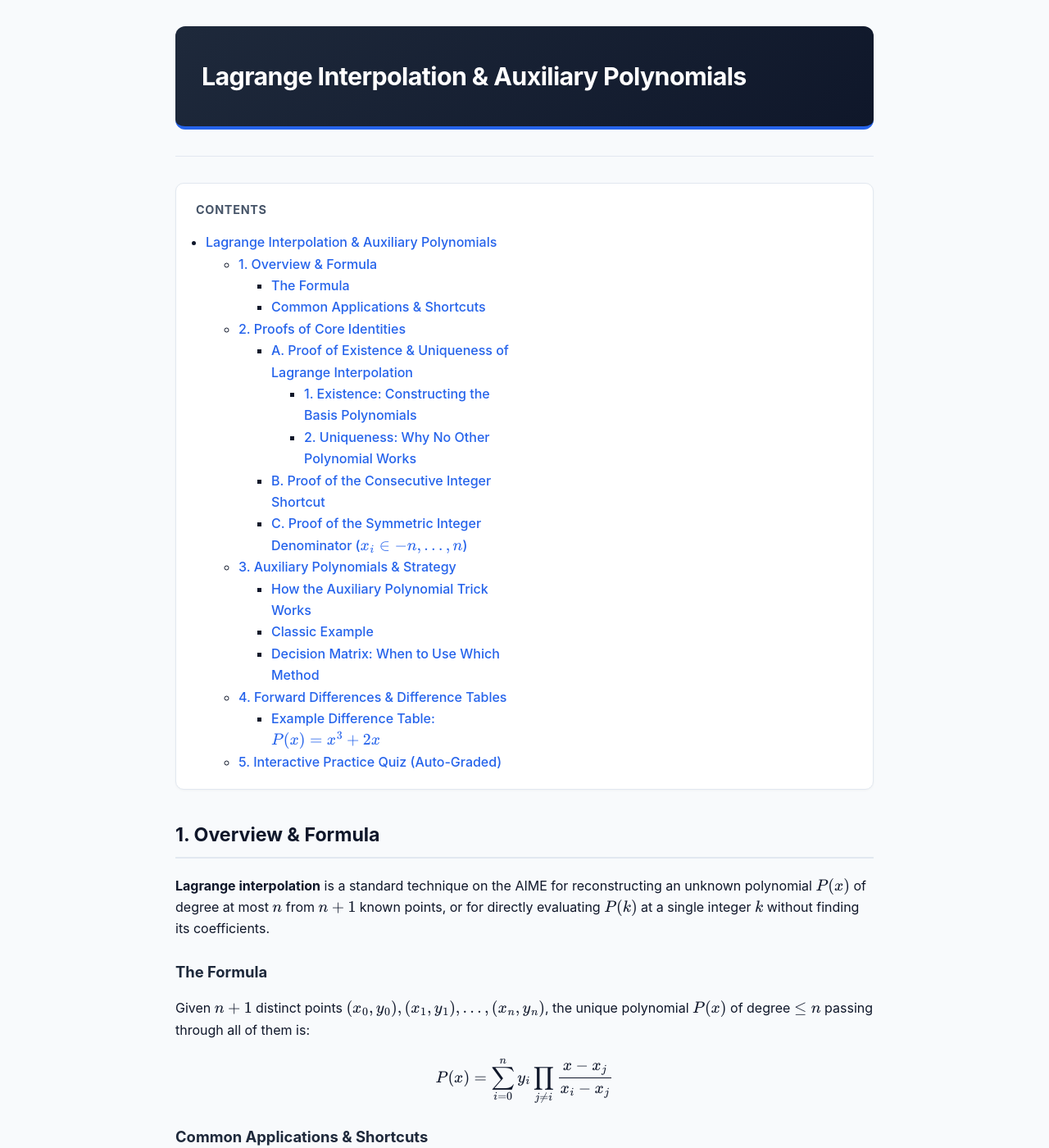
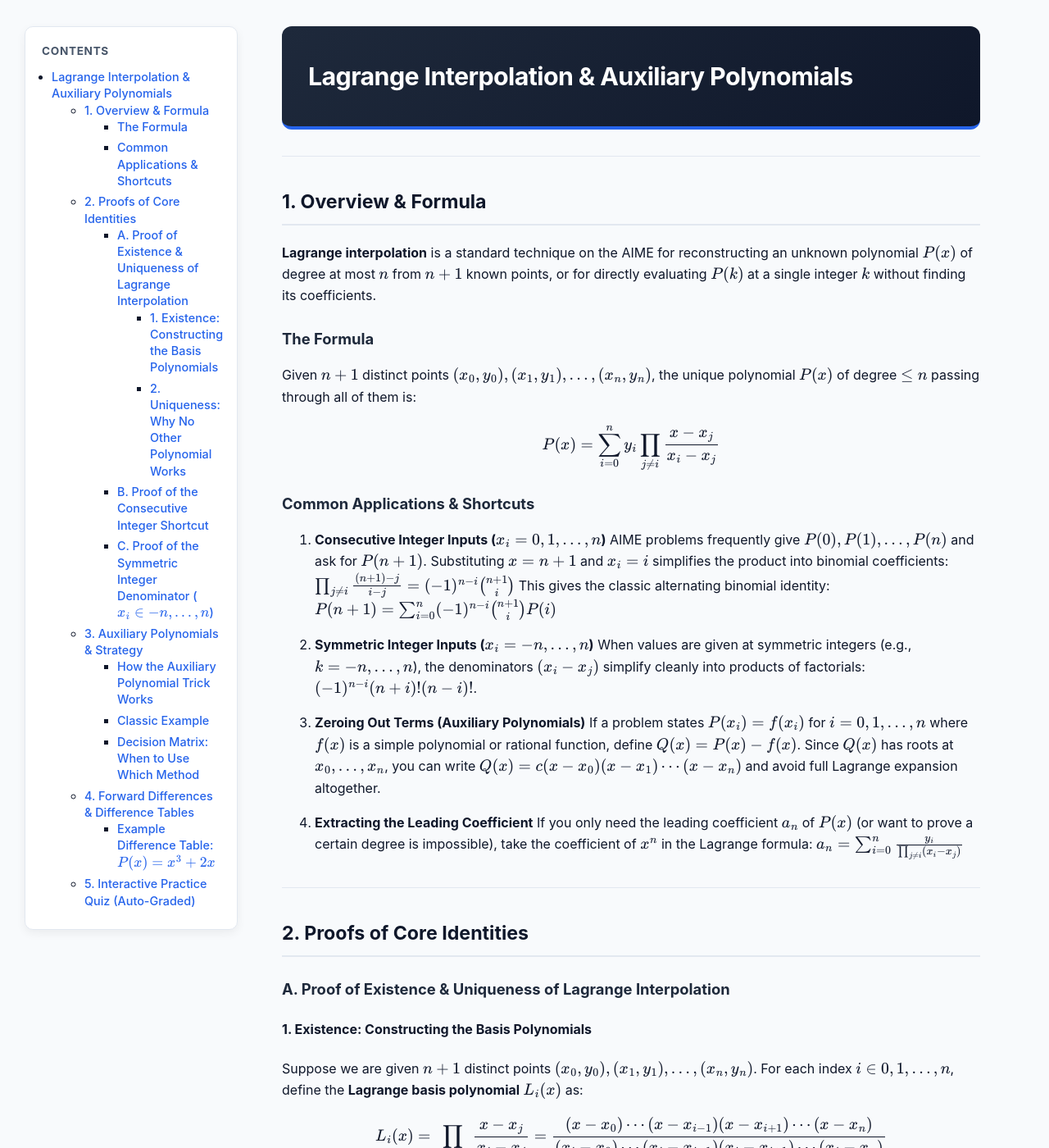
Before and after one commit to yhuang912/aime, a Jekyll site: the page built from aime-lagrange-interpolation-guide-v2.md, in a window 1280 px wide and 1400 px high. Shown: the whole window at 82% size. Built offline with Jekyll 4.4.1, drawn with Linux system fonts in a browser that asks for light colours; our own code applies the rules of GitHub Pages for plain Markdown files.

Commit message:
floating ToC

```diff
--- a/assets/css/style.css
+++ b/assets/css/style.css
@@ -157,6 +157,7 @@ ul.task-list {
 
 
 /* Kramdown Auto-Generated Table of Contents */
+/* Default (Mobile & Narrow Screens): Inline box above Section 1 */
 #markdown-toc {
   background: var(--surface);
   border: 1px solid var(--border);
@@ -164,20 +165,23 @@ ul.task-list {
   padding: 1.25rem 1.5rem 1.25rem 2.25rem;
   margin: 1.75rem auto;
   box-shadow: 0 1px 3px rgba(0, 0, 0, 0.04);
-  display: grid;
-  grid-template-columns: repeat(auto-fit, minmax(250px, 1fr));
-  gap: 0.4rem 1.5rem;
 }
 
 #markdown-toc::before {
   content: "CONTENTS";
-  grid-column: 1 / -1;
-  margin: 0 0 0.5rem -0.75rem;
-  font-size: 0.9rem;
+  display: block;
+  margin: 0 0 0.65rem -0.75rem;
+  font-size: 0.85rem;
   font-weight: 700;
   text-transform: uppercase;
   letter-spacing: 0.05em;
   color: var(--muted);
+}
+
+#markdown-toc li {
+  margin-bottom: 0.35rem;
+  font-size: 0.9rem;
+  line-height: 1.4;
 }
 
 #markdown-toc a {
@@ -189,3 +193,24 @@ ul.task-list {
 #markdown-toc a:hover {
   text-decoration: underline;
 }
+
+/* Desktop (1200px+): Float as a sticky left sidebar */
+@media (min-width: 1200px) {
+  body {
+    /* Shift main content slightly right to balance the left sidebar */
+    margin-left: calc(50vw - 320px);
+    margin-right: auto;
+  }
+
+  #markdown-toc {
+    position: fixed;
+    top: 2rem;
+    left: max(1.5rem, calc(50vw - 610px));
+    width: 260px;
+    max-height: calc(100vh - 4rem);
+    overflow-y: auto;
+    margin: 0;
+    padding: 1.15rem 1.25rem 1.15rem 2rem;
+    box-shadow: 0 4px 12px rgba(0, 0, 0, 0.06);
+  }
+}
```
